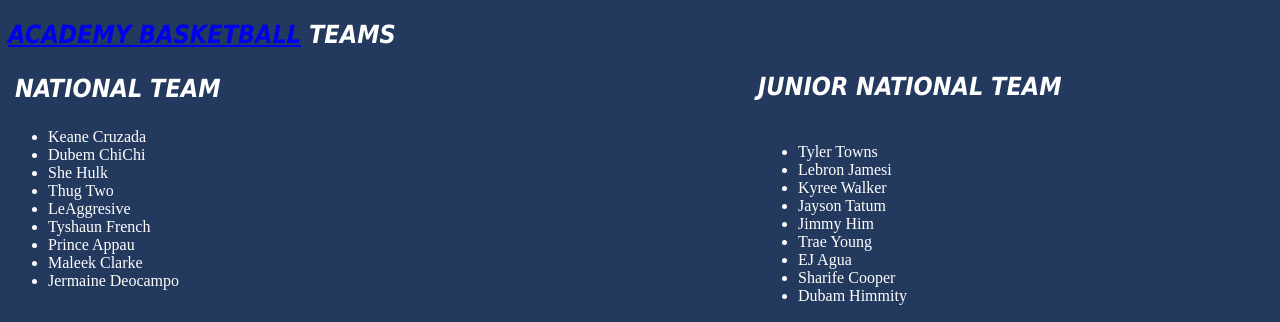
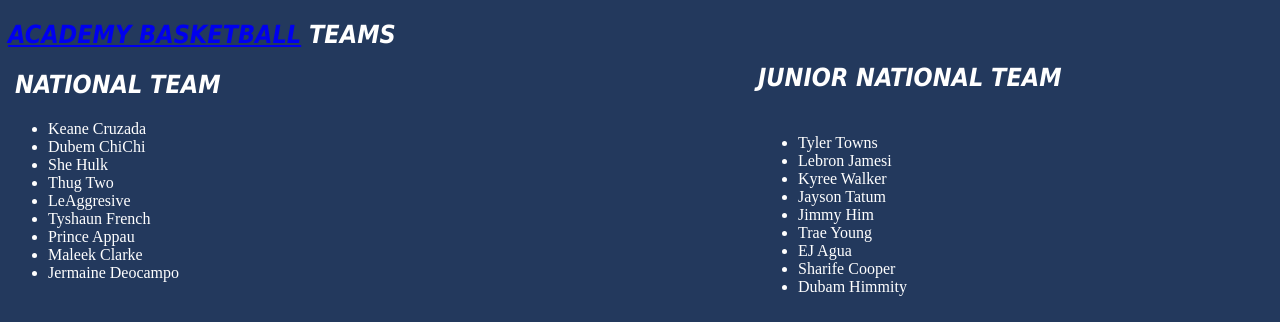
Before and after one commit to E2motion/E2motion.github.io, a plain HTML site: page page2.html in a window 1280 px wide. Shown: the part 478-800 px from the top of the page. Drawn offline with Linux system fonts and the light colour scheme.

Commit message:
Update page2.html

```diff
--- a/page2.html
+++ b/page2.html
@@ -18,9 +18,9 @@
   <h2><a href='index.html'> ACADEMY BASKETBALL</a> TEAMS</h2>
 
 
-<h3 class="Dubem">
+<h2 class="Dubem">
     NATIONAL TEAM
-</h3>
+</h2>
 
 <ul class="Roster">
     <li>Keane Cruzada</li>
```
